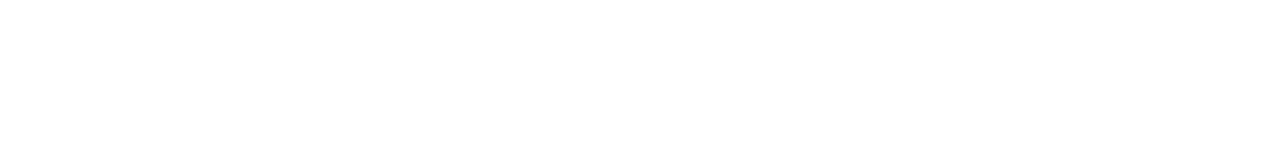
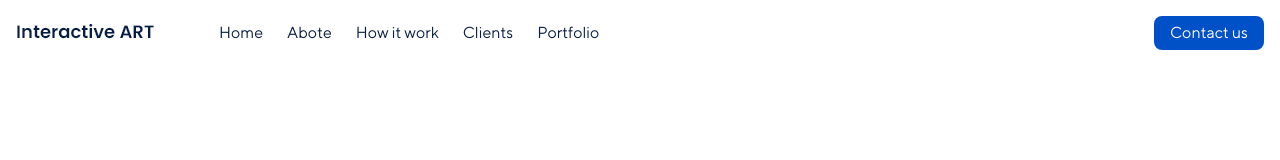
Before and after one commit to MobinaBakhshpour/Interactive-ART, a plain HTML site: page index.html in a window 1280 px wide. Drawn offline with Linux system fonts and the light colour scheme.

Commit message:
add Navbar

```diff
--- a/index.html
+++ b/index.html
@@ -9,6 +9,26 @@
         <link rel="stylesheet" href="styles/app.css" />
     </head>
     <body>
+        <header class="header">
+
+            <div class="container">
+                <section class="header-top">
+                    <nav class="nav">
+                        <div>
+                            <img src="images/Interactive-ART.png" alt="LOGO" class="header-img">
+                        </div>
+                        <ul class="menu">
+                            <li class="li-items"><a href="#" class="menu-link">Home</a></li>
+                            <li class="li-items"><a href="#" class="menu-link">Abote</a></li>
+                            <li class="li-items"><a href="#" class="menu-link">How it work</a></li>
+                            <li class="li-items"><a href="#" class="menu-link">Clients</a></li>
+                            <li class="li-items"><a href="#" class="menu-link">Portfolio</a></li>
+                        </ul>
+                    </nav>
+                    <a href="#" class="header-link">Contact us</a>
+                </section>
+            </div>
+        </header>
         <script src="scripts/app.js"></script>
     </body>
 </html>
--- a/styles/app.css
+++ b/styles/app.css
@@ -224,6 +224,49 @@ body {
     padding-left: 1rem;
 }
 
+.header{
+
+}
+.container{
+
+}
+.header-top{
+    display: flex;
+    align-items: center;
+    justify-content: space-between;
+    padding: 1rem 0;
+}
+.header-img{
+
+}
+.nav{
+    display: flex;
+    align-items: center;
+    gap: 4rem;
+}
+.menu{
+    padding-left: 0;
+    margin: 0;
+    display: flex;
+    align-items: center;
+    gap:1.5rem
+}
+.li-items{
+    list-style-type: none;
+}
+.menu-link{
+    text-decoration: none;
+    color: #081D43;
+
+}
+.header-link{
+    text-decoration: none;
+    color: #fff;
+    background-color: #0050C8;
+    border-radius: 0.5rem;
+    padding: 0.5rem 1rem;
+}
+
 
 
 
```
